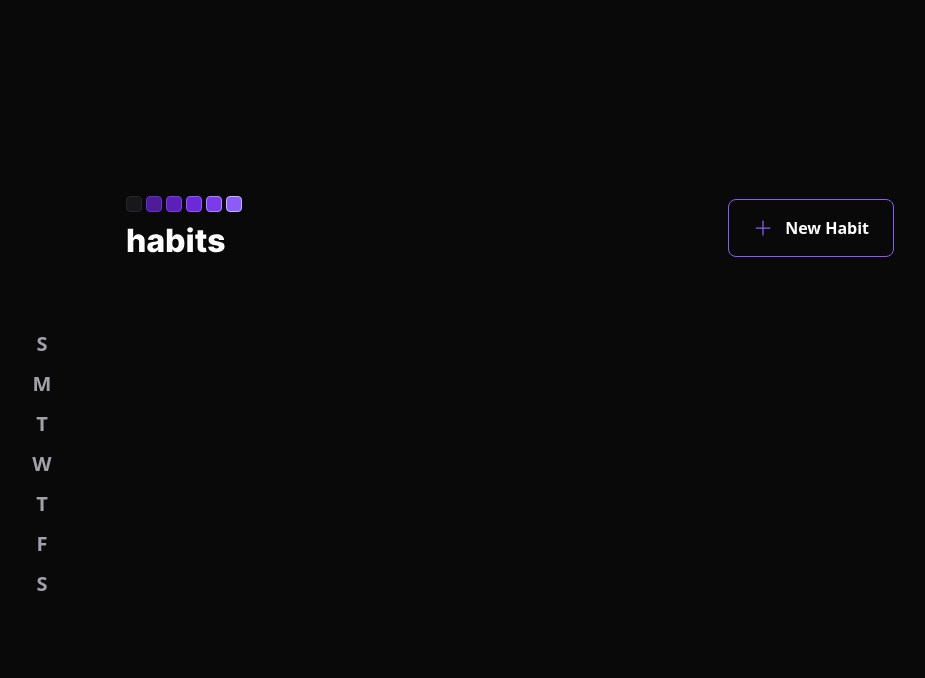
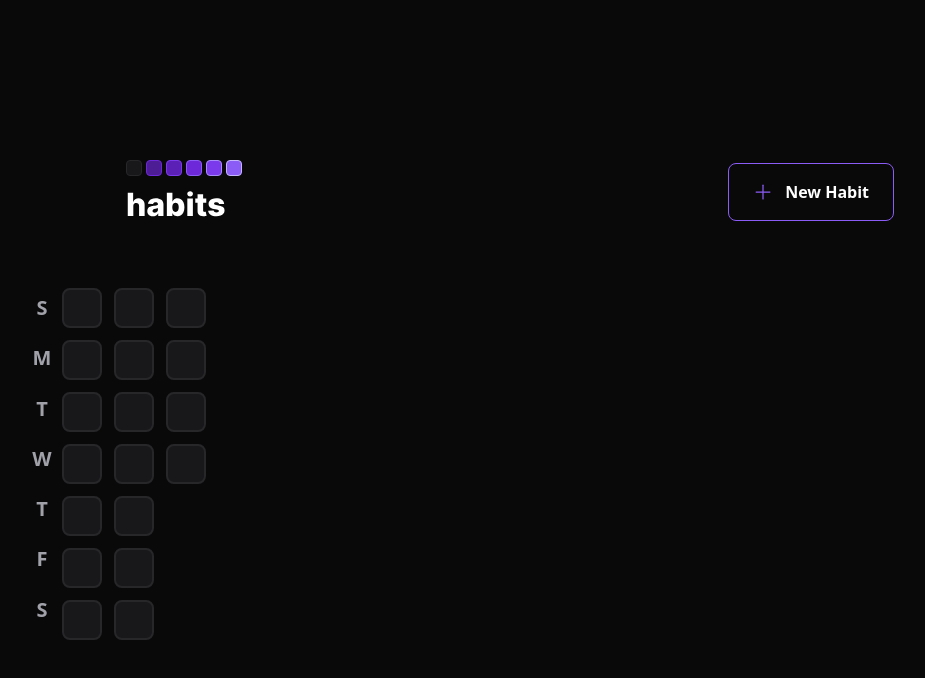
Before and after one commit to wandersonce/HabitsApp, a React (Vite) app in the folder web/: page / in a window 1280 px wide. Shown: the top 678 px of the page, without its empty margins (130-1055 px from the left). Built offline with nearby package versions, Linux system fonts and the light colour scheme.

Commit message:
Creating dates compare function

```diff
--- a/web/package.json
+++ b/web/package.json
@@ -9,6 +9,7 @@
     "preview": "vite preview"
   },
   "dependencies": {
+    "dayjs": "^1.11.7",
     "phosphor-react": "^1.4.1",
     "react": "^18.2.0",
     "react-dom": "^18.2.0"
--- a/web/src/components/Habit.tsx
+++ /dev/null
@@ -1,10 +0,0 @@
-import "./Habit.css"
-
-interface HabitProps {
-  completed:  number
-}
-export default function Habit(props:HabitProps) {
-  return (
-    <div className="bg-zinc-900 w-10 h-10">{props.completed}</div>
-  )
-}
--- /dev/null
+++ b/web/src/components/HabitDay.tsx
@@ -0,0 +1,6 @@
+
+export default function HabitDay() {
+  return (
+    <div className="w-10 h-10 bg-zinc-900 border-2 border-zinc-800 rounded-lg"></div>
+  )
+}
--- a/web/src/components/SummaryTable.tsx
+++ b/web/src/components/SummaryTable.tsx
@@ -1,8 +1,16 @@
+import generateDatesFromYearBeginning from "../utils/generate-dates-from-year-beginning";
+import HabitDay from "./HabitDay";
+
 const weekDays = ['S', 'M', 'T', 'W', 'T','F','S'];
+
+const summaryDates = generateDatesFromYearBeginning()
+
+console.log(summaryDates)
 
 export default function SummaryTable() {
   return (
     <div className='w-full flex'>
+
       <div className='grid grid-rows-7 grid-flow-row gap 3'>
 
         {weekDays.map((weekDay, i) => {
@@ -14,6 +22,12 @@ export default function SummaryTable() {
         })}
 
       </div>
+
+      <div className="grid grid-rows-7 grid-flow-col gap-3">
+        {summaryDates.map(date => {
+          return <HabitDay key={date.toString()}/>
+        })}
+      </div>
     </div>
   )
 }
--- /dev/null
+++ b/web/src/utils/generate-dates-from-year-beginning.ts
@@ -0,0 +1,16 @@
+import dayjs from 'dayjs';
+
+export default function generateDatesFromYearBeginning() {
+  const firstDayOfYear = dayjs().startOf('year')
+  const today = new Date()
+
+  const dates =[];
+  let compareDate = firstDayOfYear
+
+  while( compareDate.isBefore(today)){
+    dates.push(compareDate.toDate())
+    compareDate = compareDate.add(1 , 'day')
+
+  }
+  return dates;
+}
```
Also changed, not shown: web/src/components/Habit.css (deleted), 1 other file (tests, documents, lock files or other folders).
